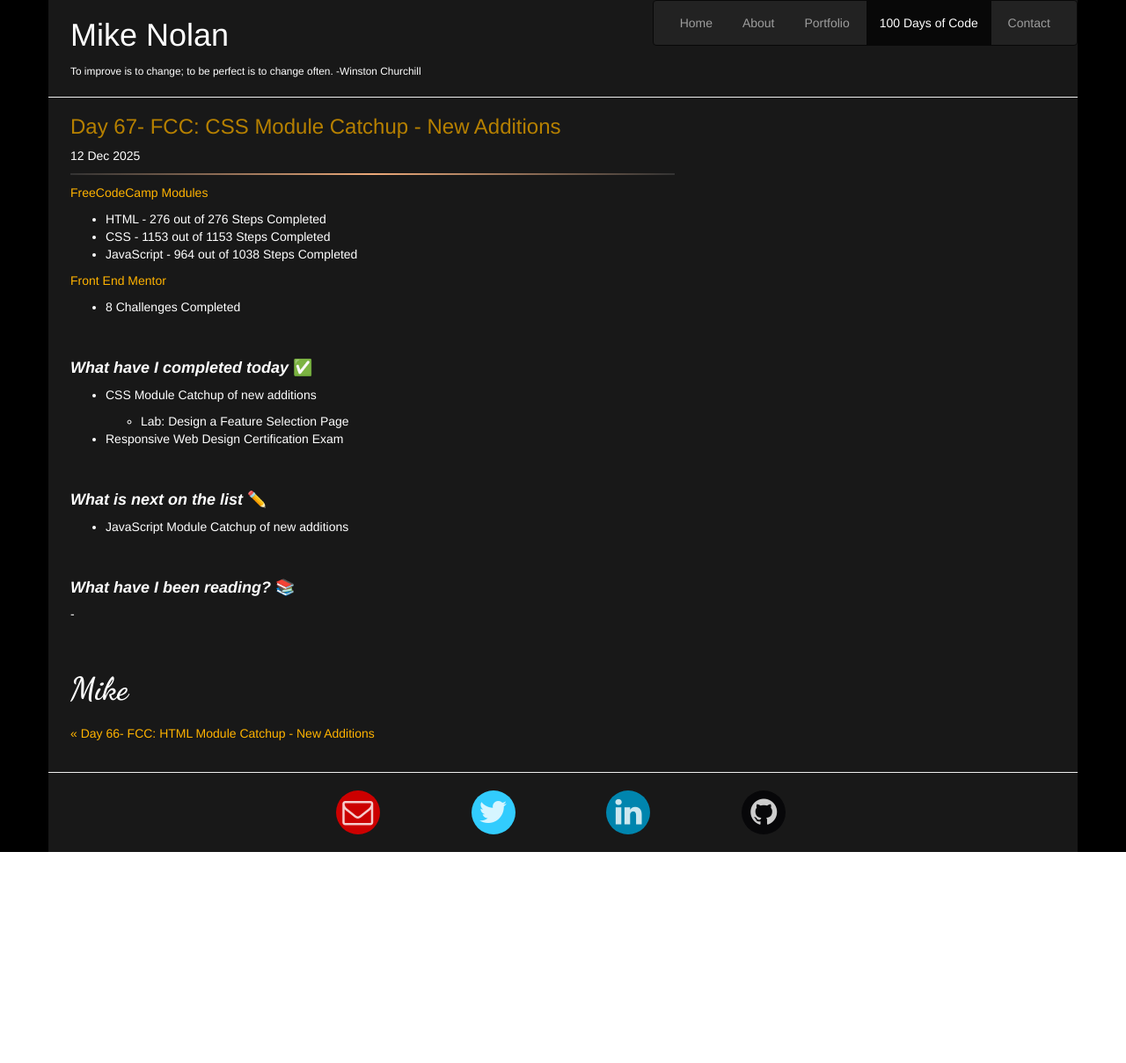
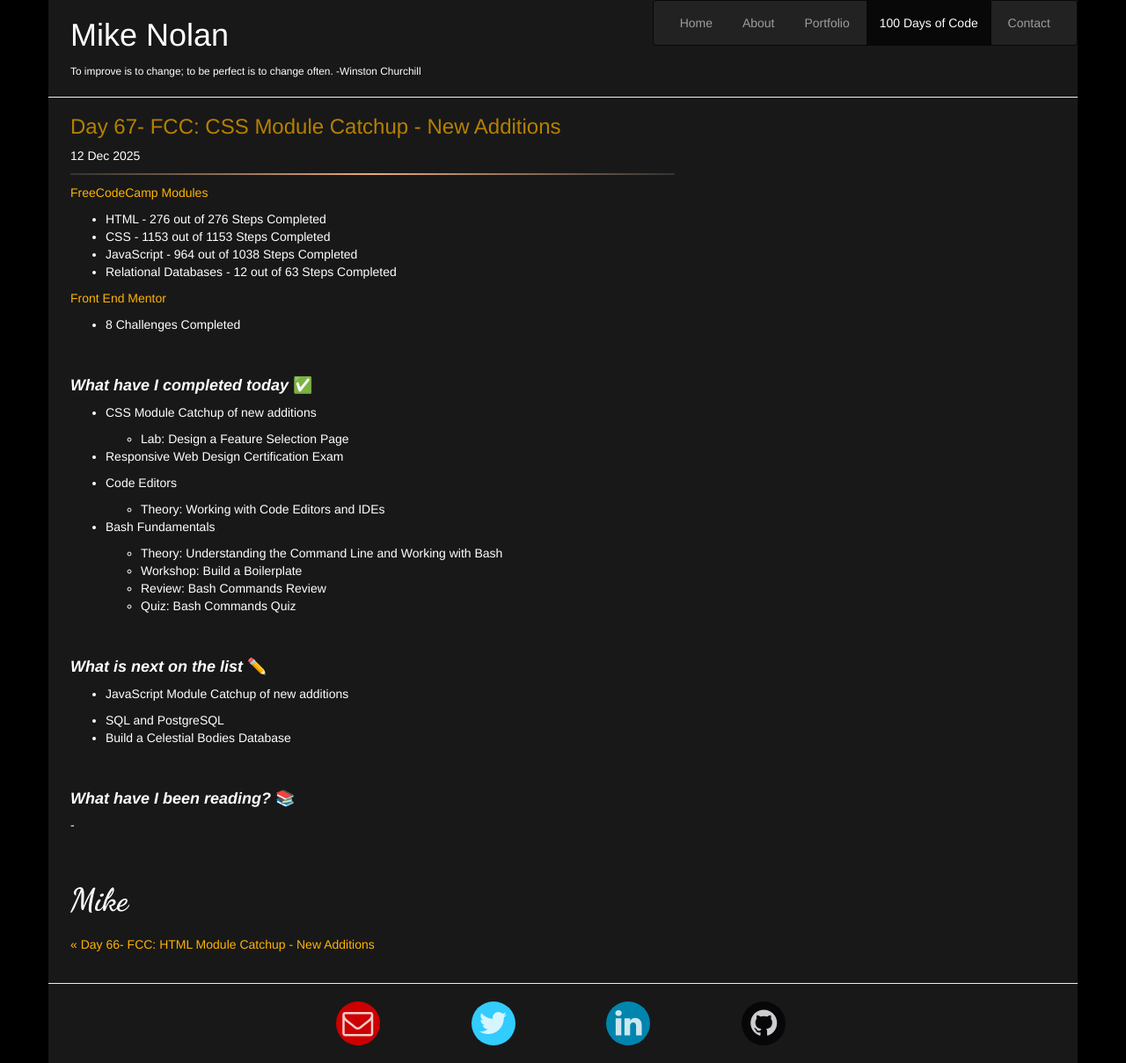
Before and after one commit to mikechristopher/100daysofcode, a Jekyll site: the page built from _posts/2025-12-12-HTMLCatchup-Day67.md, in a window 1280 px wide. Shown: the whole page at 88% size. Built offline with Jekyll 4.4.1, drawn with Linux system fonts in a browser that asks for light colours; nearby versions of some CDN libraries; emoji names are drawn with the system emoji font; before the commit the page ends 969 px from its top, so only the background shows below that.

Commit message:
today update

```diff
--- a/_posts/2025-12-12-HTMLCatchup-Day67.md
+++ b/_posts/2025-12-12-HTMLCatchup-Day67.md
@@ -9,6 +9,7 @@
 - HTML - 276 out of 276 Steps Completed
 - CSS - 1153 out of 1153 Steps Completed
 - JavaScript - 964 out of 1038 Steps Completed
+- Relational Databases - 12 out of 63 Steps Completed
 
 [Front End Mentor](https://www.frontendmentor.io/profile/mikechristopher)
 
@@ -22,10 +23,23 @@
 
 - Responsive Web Design Certification Exam
 
+- Code Editors
+
+  - Theory: Working with Code Editors and IDEs
+
+- Bash Fundamentals
+  - Theory: Understanding the Command Line and Working with Bash
+  - Workshop: Build a Boilerplate
+  - Review: Bash Commands Review
+  - Quiz: Bash Commands Quiz
+
 #### **_What is next on the list_** :pencil2:
 
 - JavaScript Module Catchup of new additions
 
+- SQL and PostgreSQL
+- Build a Celestial Bodies Database
+
 #### **_What have I been reading?_** :books:
 
 -
```
